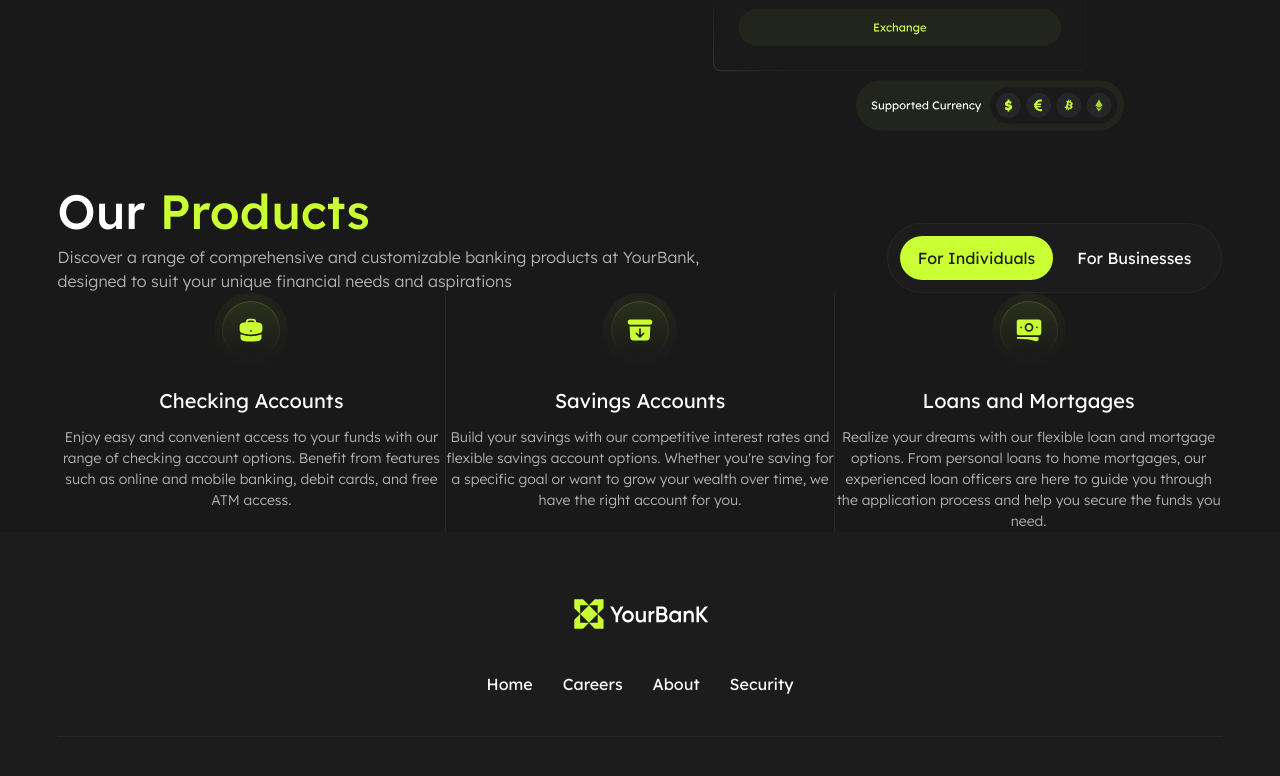
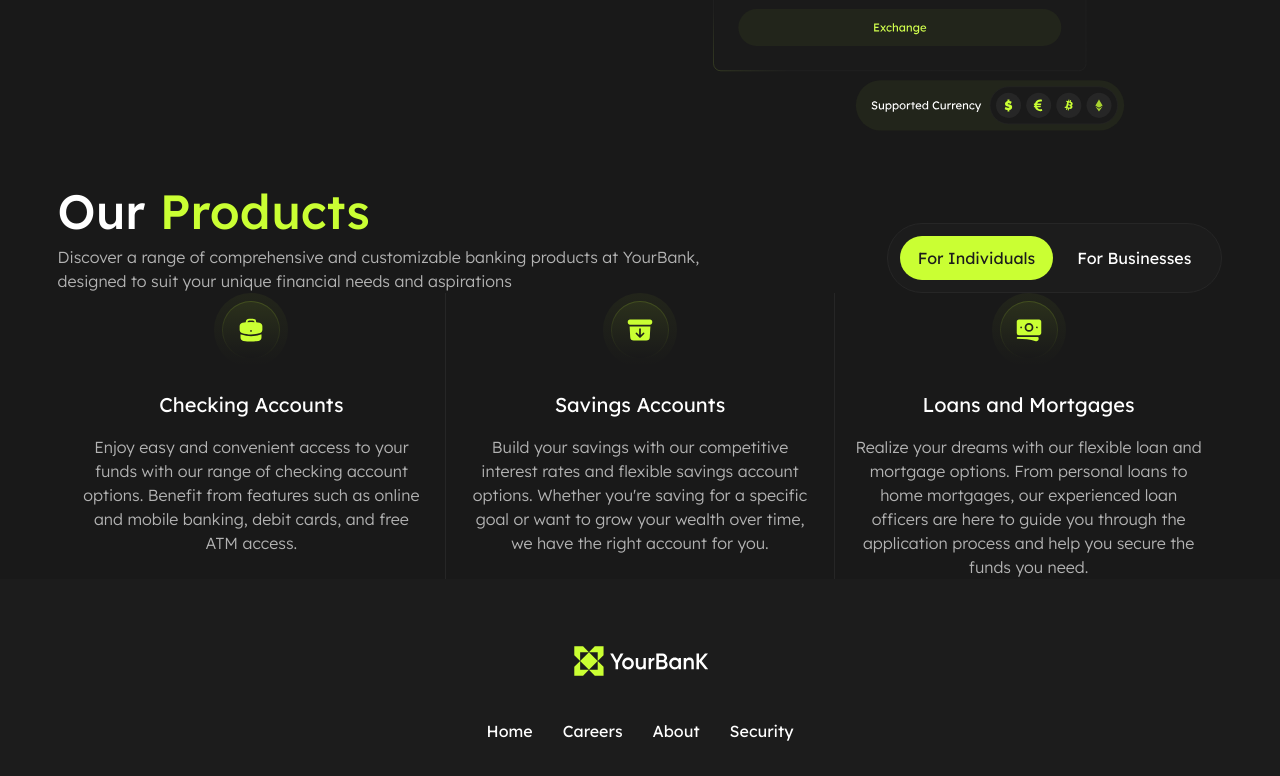
Before and after one commit to alexandreraminelli/pratica-nextjs-bank, a Next.js app: page / in a window 1280 px wide. Shown: the part 588-1364 px from the top of the page. Built offline with nearby package versions, Linux system fonts and the light colour scheme.

Commit message:
feat(cards): responsividade dos cards01 para desktop

```diff
--- a/src/app/ui/components/card/Card01.tsx
+++ b/src/app/ui/components/card/Card01.tsx
@@ -13,17 +13,20 @@ export default function Card01({ card, className }: Card01Props) {
     <div
       aria-label="card"
       className={`flex flex-col items-center text-center
-      gap-5
+      gap-5 md:gap-6
       ${className}`}
     >
       {/* Ícone */}
       <EmphasizedIcon Icon={Icon} />
 
-      <article className="flex flex-col gap-3">
+      <article
+        className="flex flex-col
+        gap-3 md:gap-4"
+      >
         {/* Título */}
         <h3 className="text-xl">{title}</h3>
         {/* Texto */}
-        <p className="font-light text-gray-70 text-sm leading-[1.5]">{text}</p>
+        <p className="font-light text-gray-70 max-md:text-sm leading-[1.5]">{text}</p>
       </article>
     </div>
   )
--- a/src/app/ui/components/card/CardGroup01.tsx
+++ b/src/app/ui/components/card/CardGroup01.tsx
@@ -7,17 +7,18 @@ import CardWithIcon from "@/data/model/cards/CardWithIcon"
  * @author Alexandre Raminelli
  */
 export default function CardGroup01(
-  { cardList }: CardGroup01Props // props
+  { cardList, className }: CardGroup01Props // props
 ) {
   return (
     <div
       aria-label="cards group"
-      className="flex flex-col *:flex-1
+      className={`flex flex-col *:flex-1
         md:flex-row
-        max-md:divide-y md:divide-x divide-gray-15"
+        max-md:divide-y md:divide-x divide-gray-15
+        ${className}`}
     >
       {cardList.map((card, index) => (
-        <Card01 key={index} card={card} className="max-md:py-8" />
+        <Card01 key={index} card={card} className="max-md:py-8 md:px-5" />
       ))}
     </div>
   )
@@ -26,4 +27,7 @@ export default function CardGroup01(
 interface CardGroup01Props {
   /** Arrays de cards. */
   cardList: CardWithIcon[]
+
+  /** Classes personalizadas. (opcional) */
+  className?: string
 }
```
